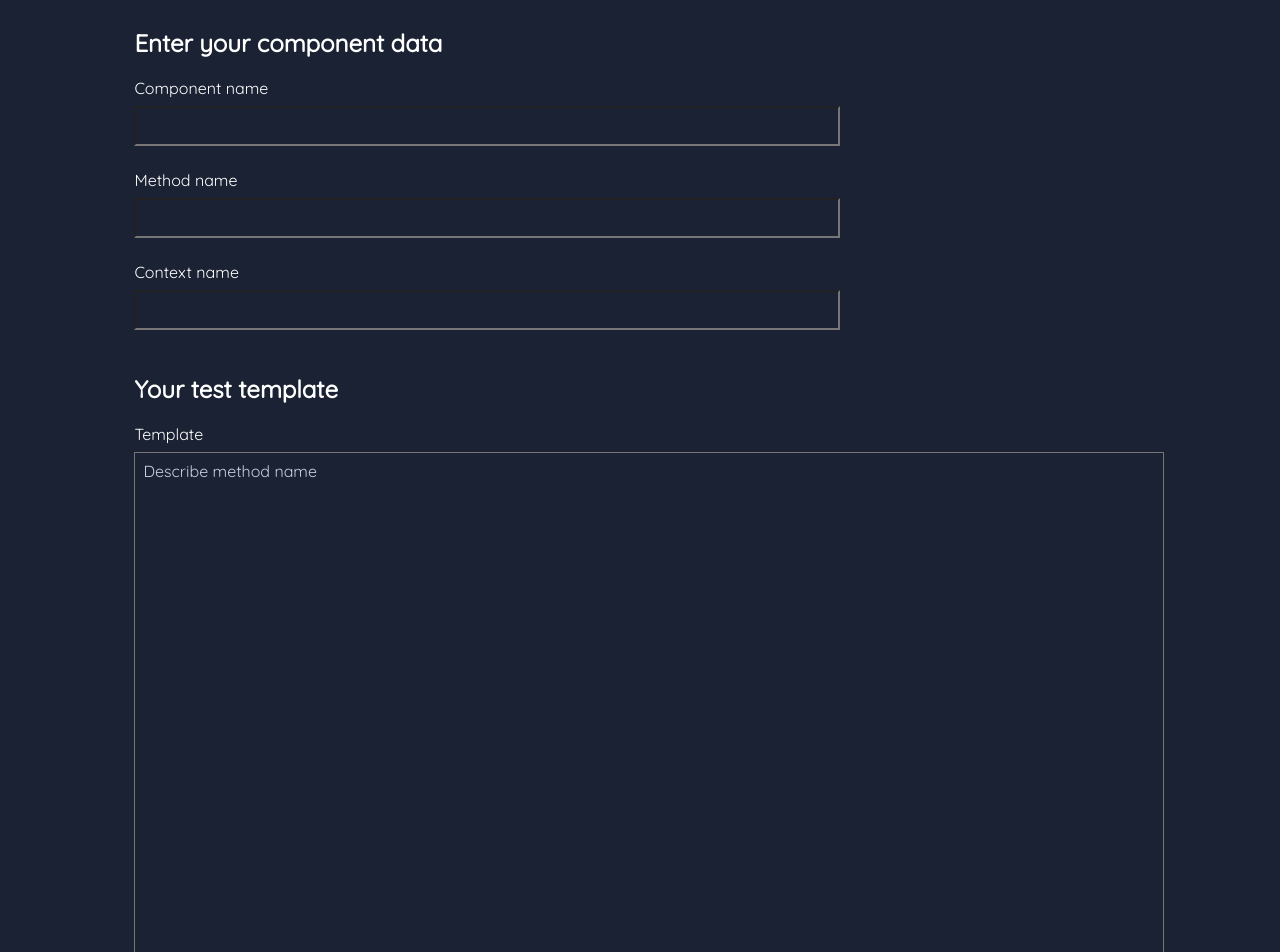
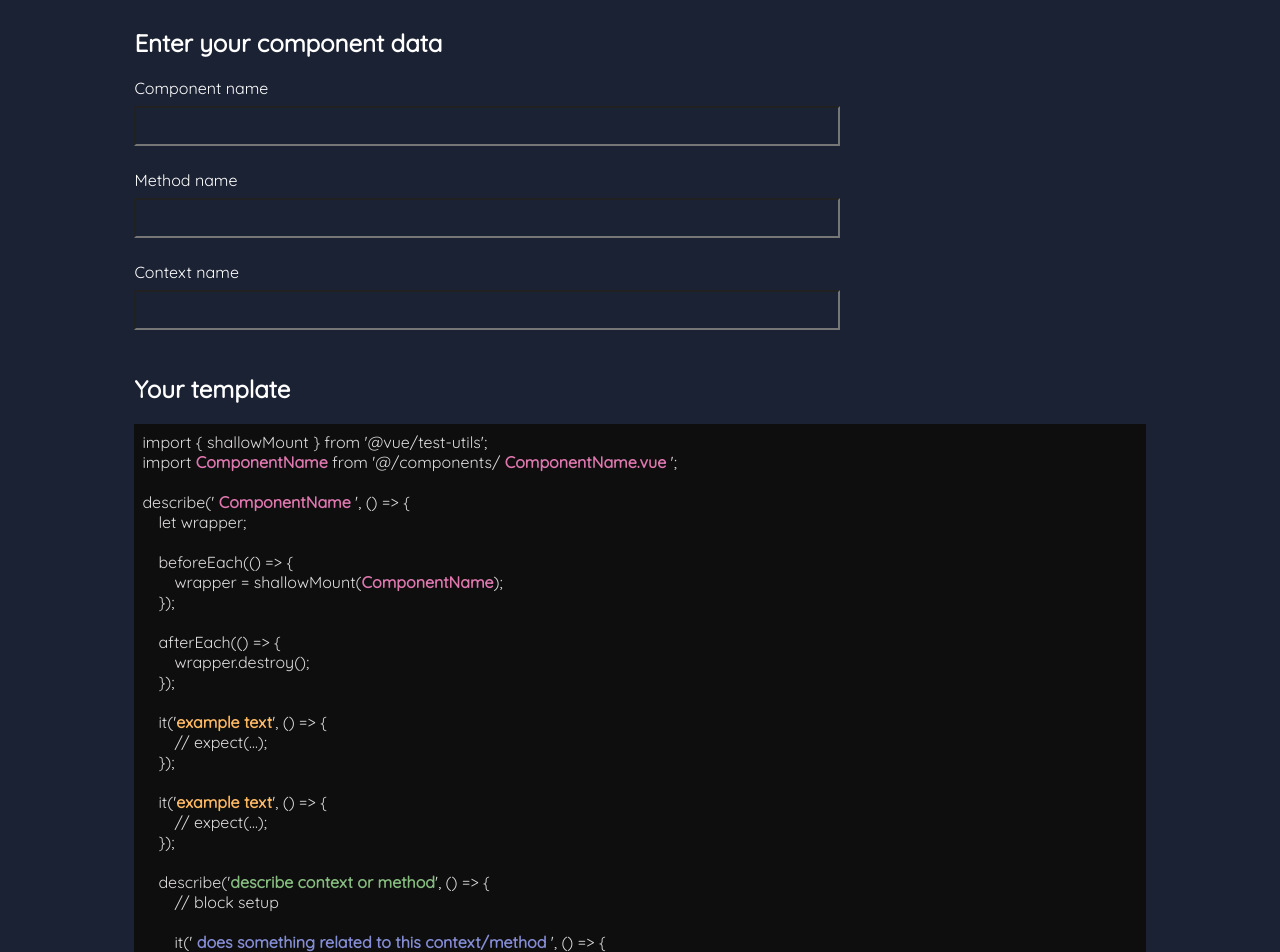
Before and after one commit to metamoni/vue_test_template_generator, a Vue app: page / in a window 1280 px wide. Shown: the top 952 px of the page. Built offline with nearby package versions, Linux system fonts and the light colour scheme.

Commit message:
add template text and styling

```diff
--- a/src/components/TemplateContainer.vue
+++ b/src/components/TemplateContainer.vue
@@ -1,39 +1,136 @@
 <template>
   <section>
-    <h2>Your test template</h2>
-    <label for="generated-template">Template</label>
-    <textarea id="generated-template">Describe method name</textarea>
+    <h2>Your template</h2>
+    <div id="generated-template">
+      import { shallowMount } from '@vue/test-utils';<br/>
+      import
+      <span class="component-name">
+        {{ componentName }}
+      </span> from '@/components/
+      <span class="component-name">
+        {{ componentName }}.vue
+      </span>';
+      <br/>
+      <br/>
+      describe('
+      <span class="component-name">
+        {{ componentName }}
+      </span>
+      ', () => {
+      <br/>
+      <span class="indent">let wrapper;</span>
+      <br/>
+      <br/>
+      <span class="indent">beforeEach(() => {</span><br/>
+        <span class="double-indent">
+          wrapper = shallowMount(<span class="component-name">{{ componentName }}</span>);
+        </span>
+      <br/>
+      <span class="indent">});</span>
+      <br/>
+      <br/>
+      <span class="indent">afterEach(() => {</span><br/>
+        <span class="double-indent">wrapper.destroy();</span>
+        <br/>
+        <span class="indent">});</span>
+        <br/>
+        <br/>
+      <span class="indent">
+        it('<span class="example">{{ exampleText }}</span>', () => {</span>
+        <br/>
+        <span class="double-indent">// expect(...);</span>
+        <br/>
+        <span class="indent">});</span>
+        <br/>
+        <br/>
+      <span class="indent">
+        it('<span class="example">{{ exampleText }}</span>', () => {</span>
+        <br/>
+        <span class="double-indent">// expect(...);</span>
+        <br/>
+        <span class="indent">});</span>
+        <br/>
+        <br/>
+      <span class="indent">
+        describe('<span class="context">{{ context }}</span>', () => {</span>
+        <br/>
+        <span class="double-indent">// block setup</span>
+        <br/>
+        <br/>
+        <span class="double-indent">it('<span class="context-example">
+          {{ contextExample }}
+          </span>', () => {<br/>
+          <span class="double-indent">
+            <span class="double-indent">// expect(...);</span>
+            </span><br/>
+          <span class="double-indent">});</span>
+        </span>
+        <br/>
+        <span class="indent">});</span>
+        <br/>
+      });
+    </div>
   </section>
 </template>
 
 <script>
 export default {
   name: 'TemplateContainer',
-
+  data() {
+    return {
+      componentName: 'ComponentName',
+      exampleText: 'example text',
+      context: 'describe context or method',
+      contextExample: 'does something related to this context/method',
+    };
+  },
 };
 </script>
 
 <style scoped>
-label, textarea {
-  display: block;
+#generated-template {
+  overflow: scroll;
+  padding: 0.5em;
+  height: 40em;
+  background: #0E0E0E;
+  color: #DFDCDC;
+  font-size: 1em;
+  font-weight: 500;
+  margin-bottom: 1.5em;
 }
 
-textarea {
-  color: #c7cfe2;
-  font-size: 1em;
-  padding: 0.5em;
-  margin-bottom: 1.5em;
-  height: 50em;
-  width: 40em;
+.indent {
+  margin-left: 1em;
 }
 
-label {
-  margin-bottom: 0.5em;
+.double-indent {
+  margin-left: 2em;
+}
+
+.component-name, .example, .context, .context-example {
+  font-weight: 800;
+  font-style: Tahoma;
+}
+
+.component-name {
+  color: #de77ae;
+}
+
+.example {
+  color: #fdb863;
+}
+
+.context {
+  color: #86bb7f;
+}
+
+.context-example {
+  color: #848cd3;
 }
 
 @media screen and (max-width: 1350px) {
-  textarea {
-    width: 100%;
+  label, textarea {
+    display: block;
   }
 }
 </style>
```
